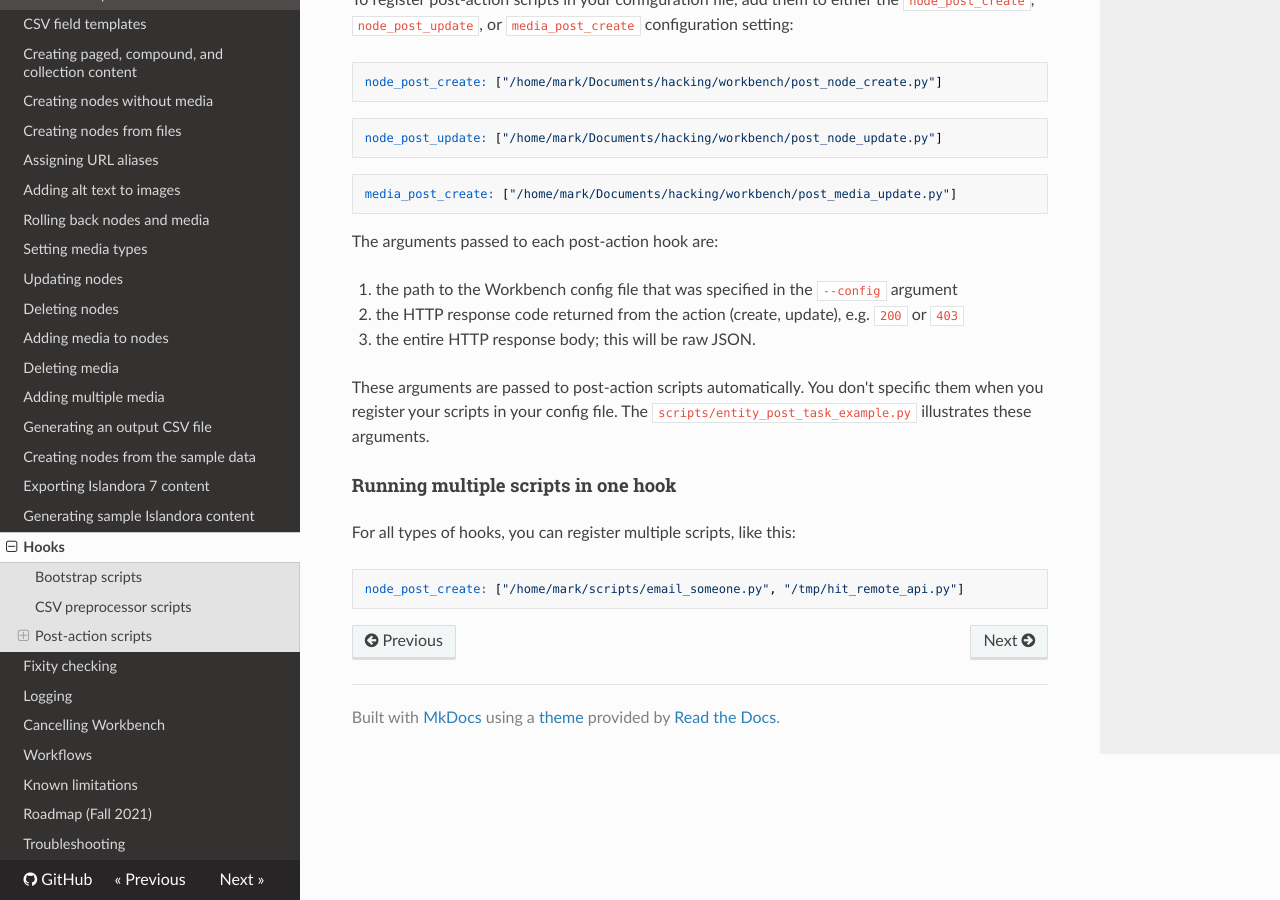
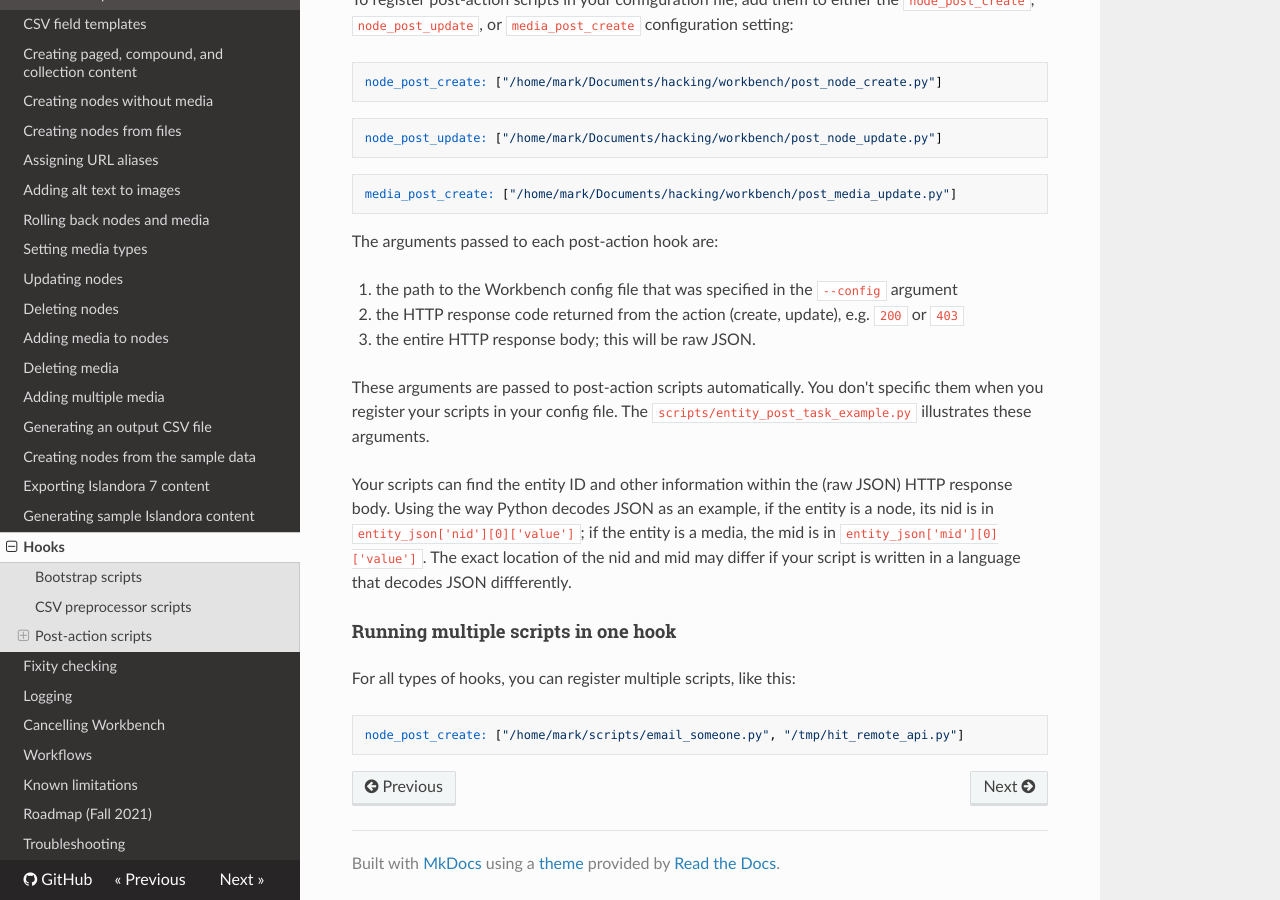
Before and after one commit to mjordan/islandora_workbench_docs, an MkDocs documentation site: the page built from docs/hooks.md, in a window 1280 px wide and 900 px high, scrolled down 1323 px. Built offline with MkDocs 1.6.1, drawn with Linux system fonts in a browser that asks for light colours; nearby versions of some CDN libraries; old or Windows-style settings are respelled for this version of MkDocs.

Commit message:
Updated docs in response to https://github.com/mjordan/islandora_workbench/issues/344.

```diff
--- a/docs/hooks.md
+++ b/docs/hooks.md
@@ -61,6 +61,8 @@ The arguments passed to each post-action hook are:
 
 These arguments are passed to post-action scripts automatically. You don't specific them when you register your scripts in your config file. The `scripts/entity_post_task_example.py` illustrates these arguments.
 
+Your scripts can find the entity ID and other information within the (raw JSON) HTTP response body. Using the way Python decodes JSON as an example, if the entity is a node, its nid is in `entity_json['nid'][0]['value']`; if the entity is a media, the mid is in `entity_json['mid'][0]['value']`. The exact location of the nid and mid may differ if your script is written in a language that decodes JSON diffferently.
+
 #### Running multiple scripts in one hook
 
 For all types of hooks, you can register multiple scripts, like this:
```
Also changed, not shown: site/index.html, site/sitemap.xml.
